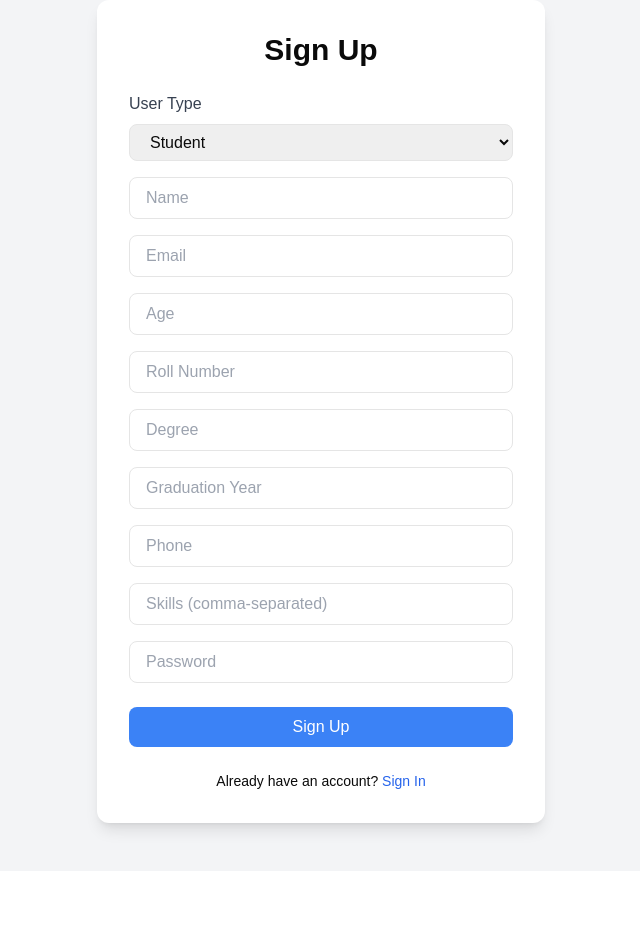
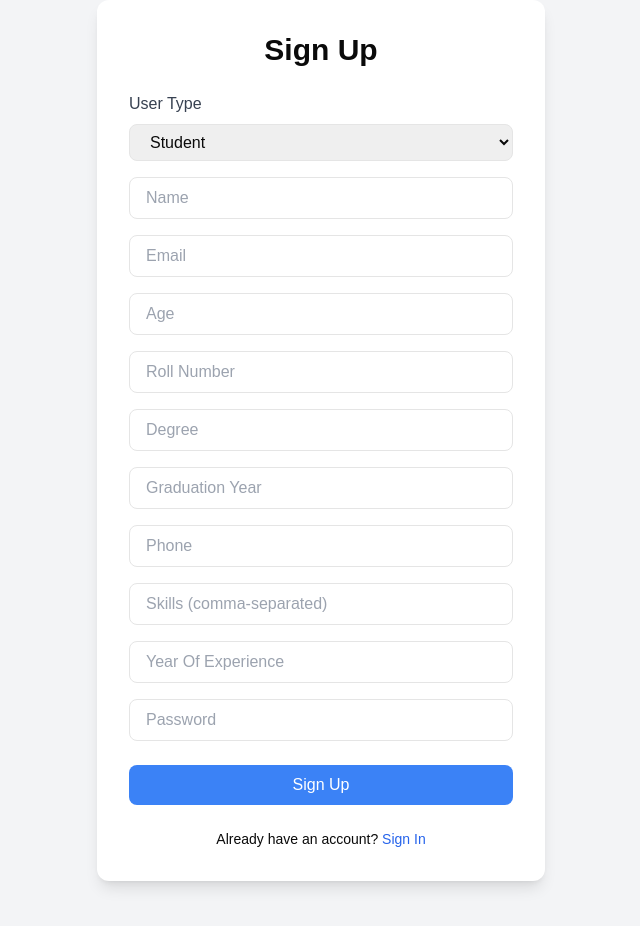
Before and after one commit to ankitku3101/TalentBridge, a Next.js app: page /auth/signup in a window 1280 px wide. Shown: the top 926 px of the page, without its empty margins (319-959 px from the left). Before the commit the page ends 871 px from the top, so only its background shows below. Built offline with nearby package versions, Linux system fonts and the light colour scheme.

Commit message:
Sign up page updated with year of experience field.

```diff
--- a/app/auth/signup/page.tsx
+++ b/app/auth/signup/page.tsx
@@ -20,6 +20,7 @@ const SignupPage = () => {
     position: '',
     hiringFor: '',
     contactNumber: '',
+    YOE:0
   });
 
   const [isSubmitting, setIsSubmitting] = useState(false);
@@ -45,6 +46,7 @@ const SignupPage = () => {
       position: '',
       hiringFor: '',
       contactNumber: '',
+      YOE:0
     });
   };
 
@@ -181,6 +183,15 @@ const SignupPage = () => {
                 onChange={handleChange}
                 className="w-full px-4 py-2 border rounded-lg"
               />
+              <input
+                type="number"
+                name="YOE"
+                placeholder="Year Of Experience"
+                value={formData.graduationYear}
+                onChange={handleChange}
+                required
+                className="w-full px-4 py-2 border rounded-lg"
+              />
             </>
           )}
 
```
